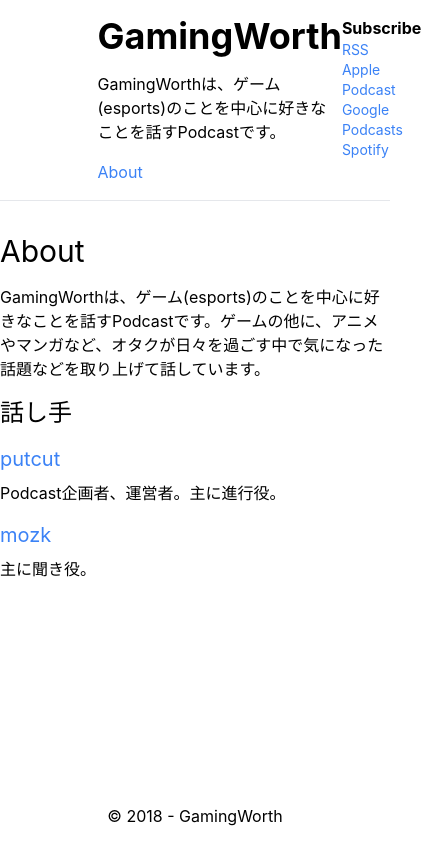
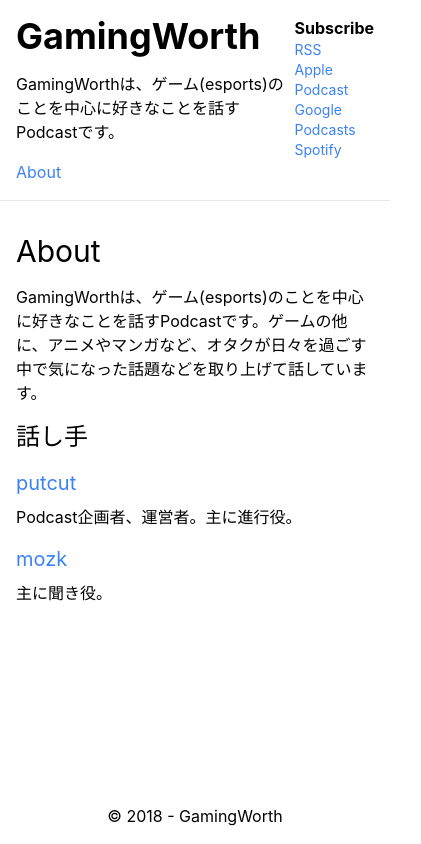
Before and after one commit to putcut/gamingworth, a Next.js app: page /about in a window 390 px wide. Shown: the whole page, 421 px wide, since content can reach past the window. Built offline with nearby package versions, Linux system fonts and the light colour scheme.

Commit message:
Fix responsive layout when phone

```diff
--- a/components/layout.tsx
+++ b/components/layout.tsx
@@ -8,10 +8,10 @@
 const Layout = ({ children }: Props) => {
   return (
     <div className='min-h-screen flex flex-col'>
-      <div className='border-b'>
+      <div className='p-4 border-b'>
         <Navbar />
       </div>
-      <main className='xl:w-1/2 mx-auto py-8 grow'>
+      <main className='md:w-1/2 mx-auto px-4 py-8 grow'>
         {children}
       </main>
       <Footer />
--- a/components/navbar.tsx
+++ b/components/navbar.tsx
@@ -2,7 +2,7 @@
 
 const Navbar = () => {
   return (
-    <nav className='w-1/2 mx-auto py-4 flex justify-between'>
+    <nav className='md:w-1/2 mx-auto flex justify-between'>
       <div className='flex flex-col space-y-4'>
         <Link href='/'>
           <h1 className='text-4xl font-bold dark:text-slate-50'>
```
